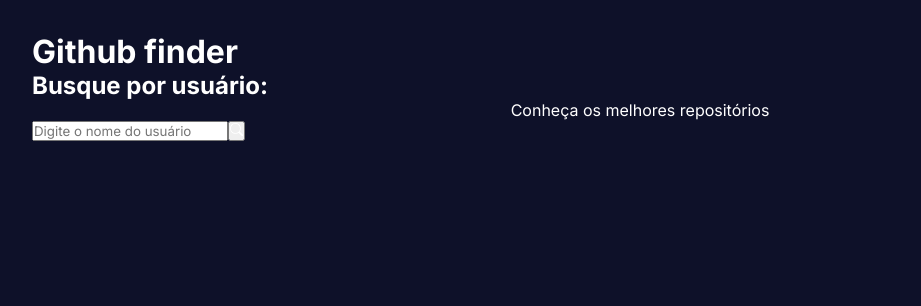
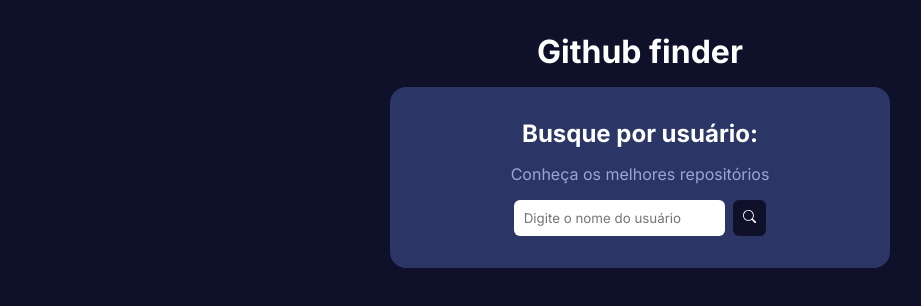
Before and after one commit to lltelles/github_finder, a React (Vite) app: page / in a window 1280 px wide. Shown: the top 306 px of the page, without its empty margins (0-921 px from the left). Built offline with nearby package versions, Linux system fonts and the light colour scheme.

Commit message:
added style

```diff
--- /dev/null
+++ b/src/App.module.css
@@ -0,0 +1,9 @@
+.app {
+  max-width: 500px;
+  margin: 0 auto;
+}
+
+.app h1 {
+  text-align: center;
+  margin-bottom: 1rem;
+}
--- a/src/App.tsx
+++ b/src/App.tsx
@@ -1,8 +1,10 @@
 import { Outlet } from "react-router-dom";
+
+import classes from "./App.module.css";
 
 function App() {
   return (
-    <div className="App">
+    <div className={classes.app}>
       <h1>Github finder</h1>
       <Outlet />
     </div>
--- /dev/null
+++ b/src/components/Search.module.css
@@ -0,0 +1,33 @@
+.search {
+  background-color: #2b3566;
+  padding: 2rem;
+  border-radius: 1rem;
+  display: flex;
+  flex-direction: column;
+  justify-content: center;
+  align-items: center;
+  gap: 1rem;
+  margin-bottom: 1.5rem;
+}
+
+.search p {
+  color: #9da5d1;
+}
+
+.search_container {
+  display: flex;
+  gap: 0.5rem;
+}
+
+.search_container input,
+.search_container button {
+  padding: 0.6rem;
+  border-radius: 6px;
+  border: none;
+  color: #2b3566;
+}
+
+.search_container button {
+  background-color: #0e1129;
+  cursor: pointer;
+}
--- a/src/components/Search.tsx
+++ b/src/components/Search.tsx
@@ -6,14 +6,16 @@
 
 import { BsSearch } from "react-icons/bs";
 
+import classes from "./Search.module.css";
+
 const Search = ({ loadUser }: SearchProps) => {
   const [userName, setUserName] = useState("");
 
   return (
-    <div>
+    <div className={classes.search}>
       <h2>Busque por usuário:</h2>
       <p>Conheça os melhores repositórios</p>
-      <div>
+      <div className={classes.search_container}>
         <input
           type="text"
           placeholder="Digite o nome do usuário"
--- a/src/routes/Home.tsx
+++ b/src/routes/Home.tsx
@@ -11,12 +11,23 @@
 
     const data = await res.json();
 
-    console.log(data);
+    const { avatar_url, login, location, followers, following } = data;
+
+    const userData: UserProps = {
+      avatar_url,
+      login,
+      location,
+      followers,
+      following,
+    };
+
+    setUser(userData);
   };
 
   return (
     <div>
       <Search loadUser={loadUser} />
+      {user && <p>{user.login}</p>}
     </div>
   );
 };
```
Also changed, not shown: src/App.css (deleted).
